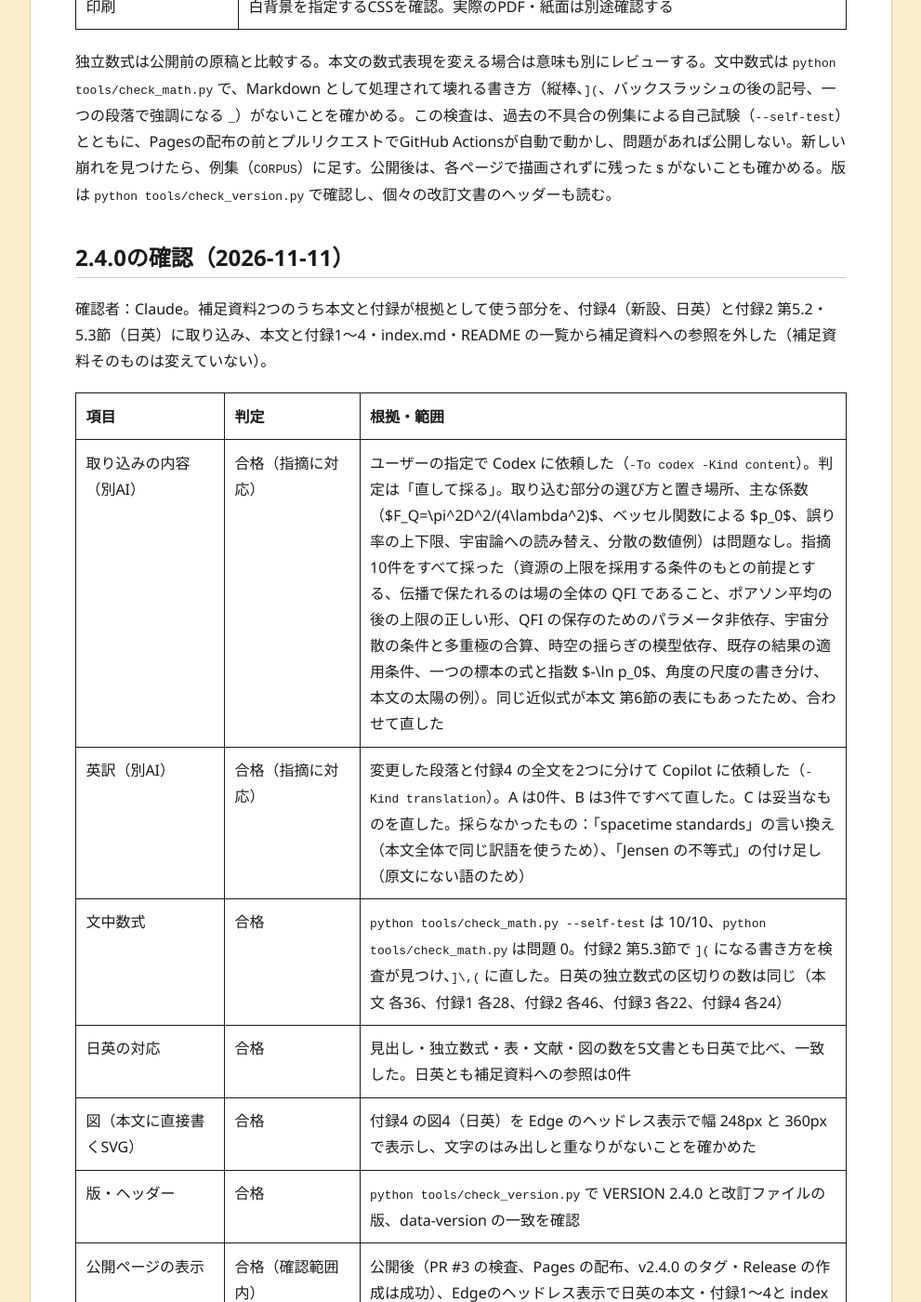
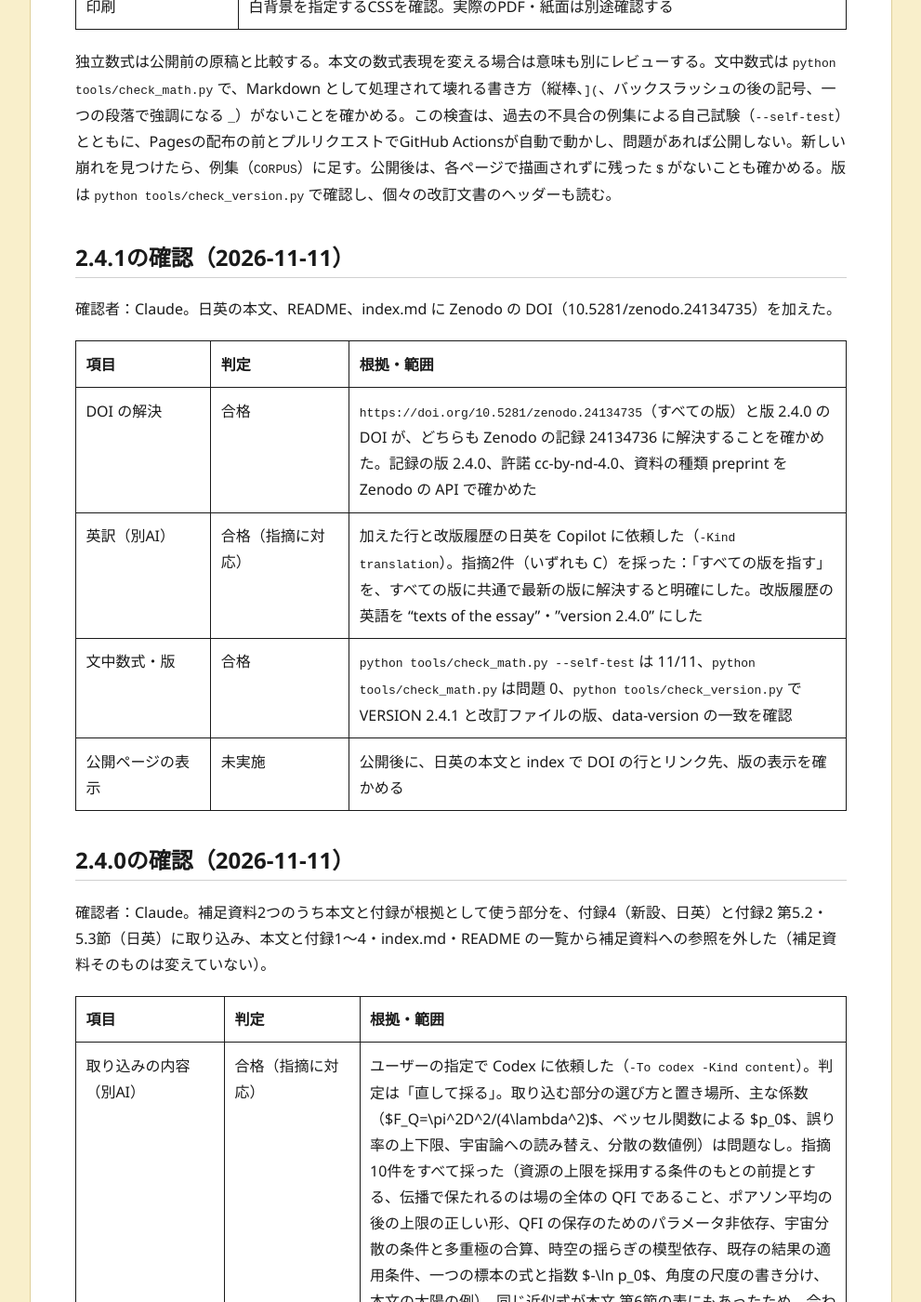
Before and after one commit to 5garashi/zeroPhase, a Jekyll site: the page built from TESTING.md, in a window 1280 px wide and 1400 px high, scrolled down 1018 px. Shown: the whole window at 93% size, without its empty margins (144-1135 px from the left). Built offline with Jekyll 4.4.1, drawn with Linux system fonts in a browser that asks for light colours; our own code applies the rules of GitHub Pages for plain Markdown files.

Commit message:
Zenodo の DOI を日英の本文・README・index.md に加える（2.4.1）
Co-Authored-By: Claude Opus 5.5 <noreply@anthropic.com>

```diff
--- a/TESTING.md
+++ b/TESTING.md
@@ -3,7 +3,7 @@
   概要 / Description: 日本語版・英語版の文書とWeb表示の確認方法・確認記録
   作成者 / Author: 5garashi.com設計事務所 / 5garashi.com Design Office
   作成日 / Created: 2026-11-04
-  版 / Version: 2.4.0
+  版 / Version: 2.4.1
   ライセンス / License: CC BY-ND 4.0
   SPDX-License-Identifier: CC-BY-ND-4.0
 -->
@@ -26,6 +26,17 @@
 | 印刷 | 白背景を指定するCSSを確認。実際のPDF・紙面は別途確認する |
 
 独立数式は公開前の原稿と比較する。本文の数式表現を変える場合は意味も別にレビューする。文中数式は `python tools/check_math.py` で、Markdown として処理されて壊れる書き方（縦棒、`](`、バックスラッシュの後の記号、一つの段落で強調になる `_`）がないことを確かめる。この検査は、過去の不具合の例集による自己試験（`--self-test`）とともに、Pagesの配布の前とプルリクエストでGitHub Actionsが自動で動かし、問題があれば公開しない。新しい崩れを見つけたら、例集（`CORPUS`）に足す。公開後は、各ページで描画されずに残った `$` がないことも確かめる。版は `python tools/check_version.py` で確認し、個々の改訂文書のヘッダーも読む。
+
+## 2.4.1の確認（2026-11-11）
+
+確認者：Claude。日英の本文、README、index.md に Zenodo の DOI（10.5281/zenodo.24134735）を加えた。
+
+| 項目 | 判定 | 根拠・範囲 |
+|---|---|---|
+| DOI の解決 | 合格 | `https://doi.org/10.5281/zenodo.24134735`（すべての版）と版 2.4.0 の DOI が、どちらも Zenodo の記録 24134736 に解決することを確かめた。記録の版 2.4.0、許諾 cc-by-nd-4.0、資料の種類 preprint を Zenodo の API で確かめた |
+| 英訳（別AI） | 合格（指摘に対応） | 加えた行と改版履歴の日英を Copilot に依頼した（`-Kind translation`）。指摘2件（いずれも C）を採った：「すべての版を指す」を、すべての版に共通で最新の版に解決すると明確にした。改版履歴の英語を "texts of the essay"・"version 2.4.0" にした |
+| 文中数式・版 | 合格 | `python tools/check_math.py --self-test` は 11/11、`python tools/check_math.py` は問題 0、`python tools/check_version.py` で VERSION 2.4.1 と改訂ファイルの版、data-version の一致を確認 |
+| 公開ページの表示 | 未実施 | 公開後に、日英の本文と index で DOI の行とリンク先、版の表示を確かめる |
 
 ## 2.4.0の確認（2026-11-11）
 
```
Also changed, not shown: index.md (+2 -0 lines), zerothOrderPhase.en.md (+4 -2 lines), zerothOrderPhase.md (+4 -2 lines), CHANGELOG.md, README.md, 1 other file.
